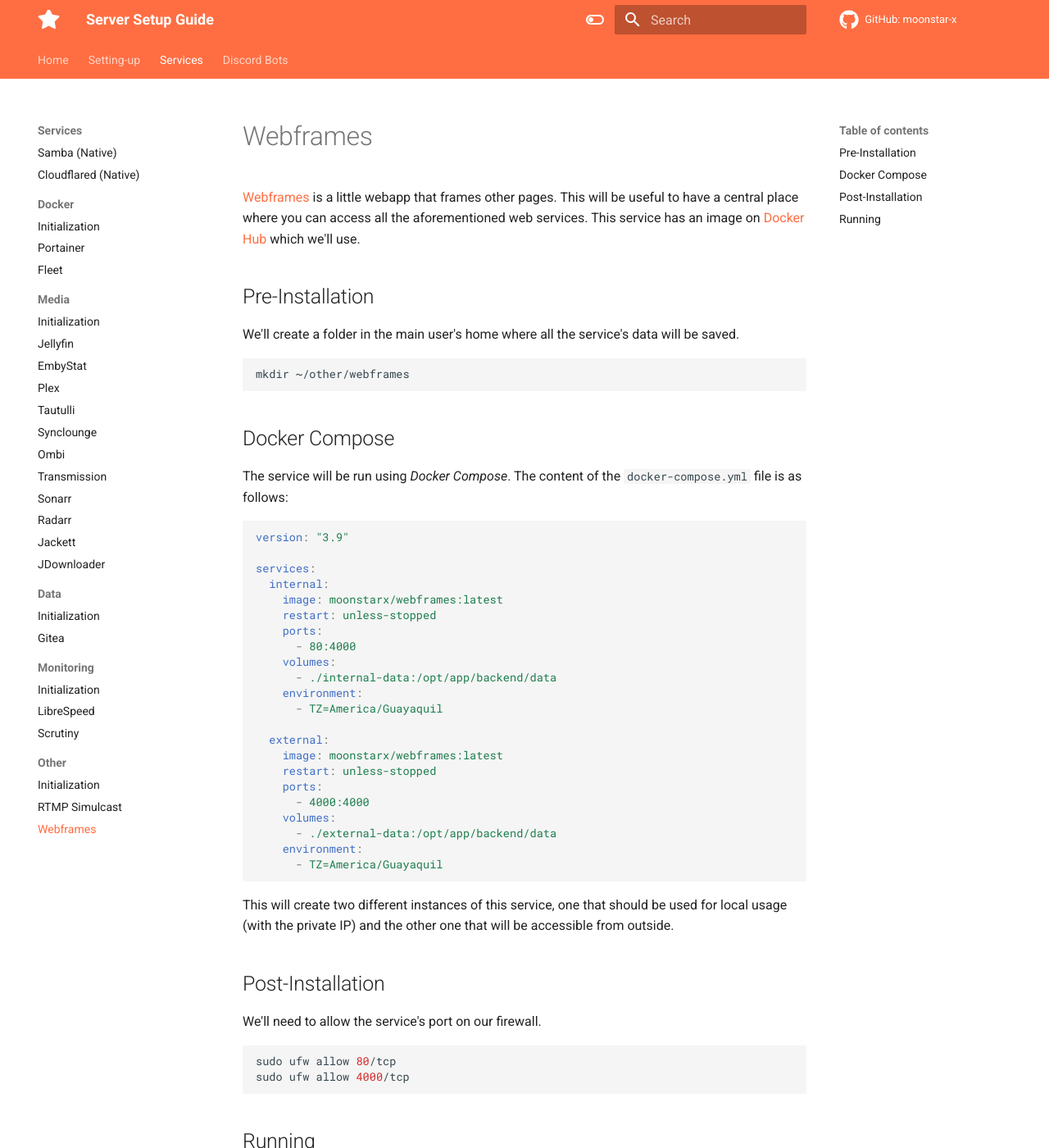
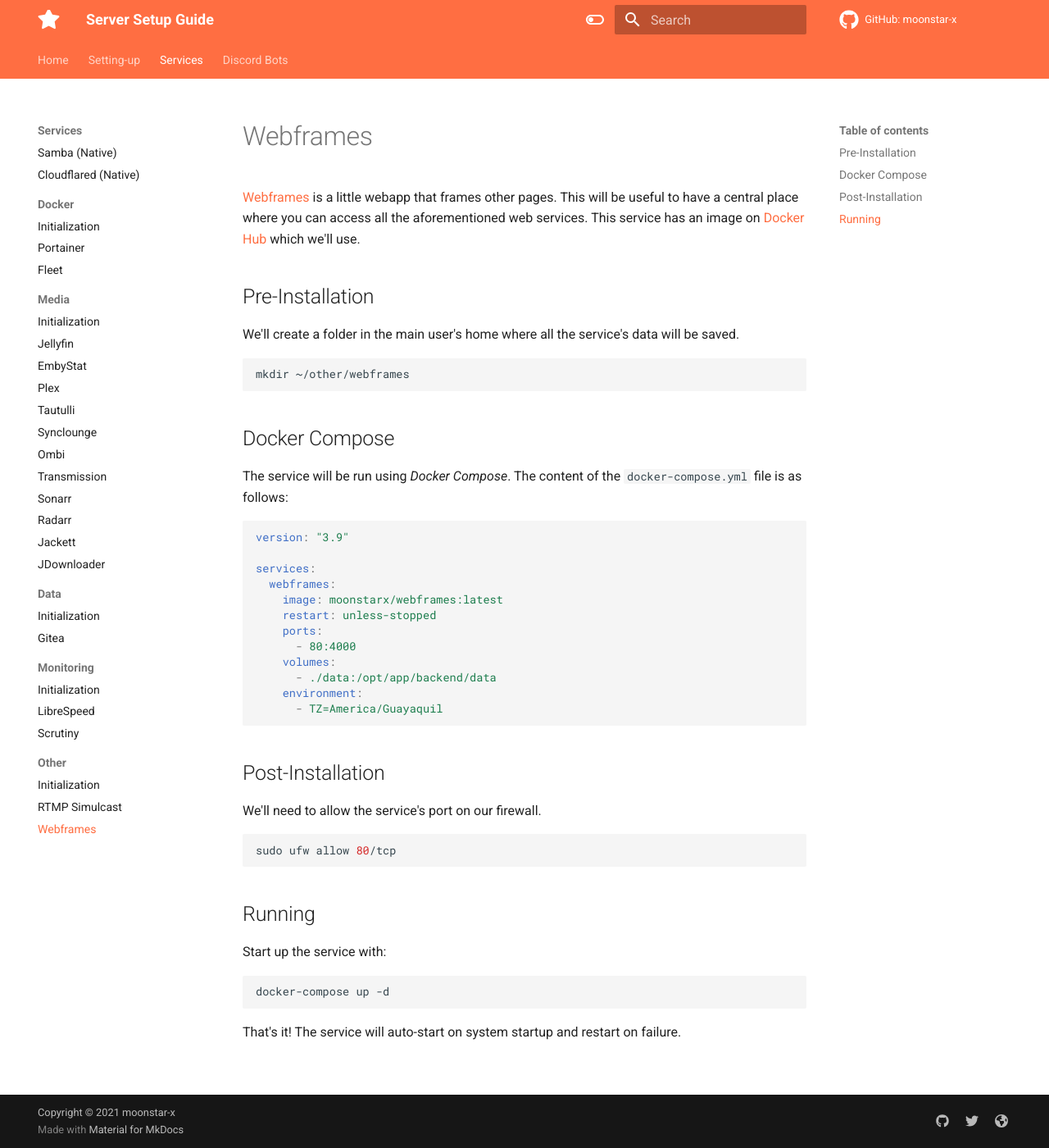
Before and after one commit to moonstar-x/server-setup, an MkDocs documentation site: the page built from docs/services/other/webframes.md, in a window 1280 px wide and 1400 px high. Shown: the whole window at 82% size. Built offline with MkDocs 1.6.1 and Material for MkDocs 9.7.7, drawn with Linux system fonts in a browser that asks for light colours.

Commit message:
Rolled back Webframes page.

````diff
--- a/docs/services/other/webframes.md
+++ b/docs/services/other/webframes.md
@@ -18,28 +18,16 @@ The service will be run using *Docker Compose*. The content of the `docker-compo
 version: "3.9"
 
 services:
-  internal:
+  webframes:
     image: moonstarx/webframes:latest
     restart: unless-stopped
     ports:
       - 80:4000
     volumes:
-      - ./internal-data:/opt/app/backend/data
-    environment:
-      - TZ=America/Guayaquil
-
-  external:
-    image: moonstarx/webframes:latest
-    restart: unless-stopped
-    ports:
-      - 4000:4000
-    volumes:
-      - ./external-data:/opt/app/backend/data
+      - ./data:/opt/app/backend/data
     environment:
       - TZ=America/Guayaquil
 ```
-
-This will create two different instances of this service, one that should be used for local usage (with the private IP) and the other one that will be accessible from outside.
 
 ## Post-Installation
 
@@ -47,7 +35,6 @@ We'll need to allow the service's port on our firewall.
 
 ```bash
 sudo ufw allow 80/tcp
-sudo ufw allow 4000/tcp
 ```
 
 ## Running
````
Also changed, not shown: docs/setting-up/networking.md (+1 -2 lines).
